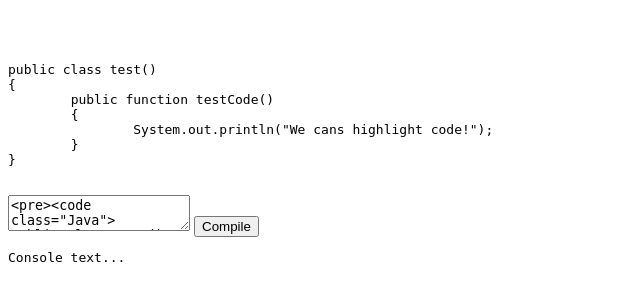
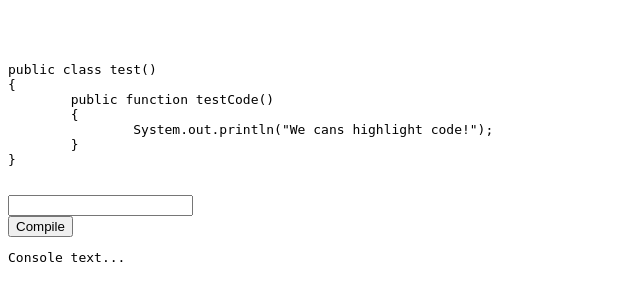
Before and after one commit to GavinCoyne/comp4830, a PHP site: the page made by view/index.php in a window 1280 px wide. Shown: the part 62-363 px from the top of the page, without its empty margins (0-640 px from the left). Run offline with PHP 8.4, Linux system fonts and the light colour scheme; the template is opened without the code that fills it, so the values that code supplies are empty.

Commit message:
creating the editor

```diff
--- a/index.php
+++ b/index.php
@@ -4,7 +4,7 @@ include __dir__.'/controller/template.php';
 
 class Page extends template
 {
-	public function __construct($function)
+	public function __construct($function = "index")
 	{
        self::$function();
     }
@@ -33,7 +33,7 @@ class Page extends template
 
 
 //Templating controller
-	if(isset($_GET['action']))
+	if(true)
 	{
 
 		echo '<link rel="stylesheet" type="text/css" href="js/highlight.js/styles/monokai.css" />';
@@ -44,7 +44,7 @@ class Page extends template
 		echo '<link rel="stylesheet" type="text/css" href="css/index.css" />';
 		echo '<script src="js/system.js"></script>';
 
-		$func = (isset($_GET["func"]) ? $_GET["func"] : null);
+		$func = (isset($_GET["func"]) ? $_GET["func"] : 'index');
 
 		//i.e. http://localhost/comp4830/?action=index&func=test
 		$test = new page($func);
--- a/view/index.php
+++ b/view/index.php
@@ -1,6 +1,6 @@
-<div class="tutorial">
+<div class="tutorial" id="tutorial" >
 	<br />
-	<pre><code class="Java">
+	<pre><code class="Java" id="editorWindow" >
 public class test()
 {
 	public function testCode()
@@ -9,21 +9,10 @@ public class test()
 	}
 }
 	</code></pre>
+	<input type="text" id="editorInput" name="editor" class="editor" onKeypress="test();" />
 </div>
 
 
-<textarea name="code" id="code" class="comp" width="100" height="25" placeholder="Enter code here!"
-			onchange="">
-<pre><code class="Java">
-public class test()
-{
-	public function testCode()
-	{
-		System.out.println("We cans highlight code!");
-	}
-}
-	</code></pre>
-			 </textarea>
 <button type="submit" class="btn btn-primary">Compile</button>
 
 
```
Also changed, not shown: css/index.css (+15 -0 lines), js/system.js (+22 -1 lines).
